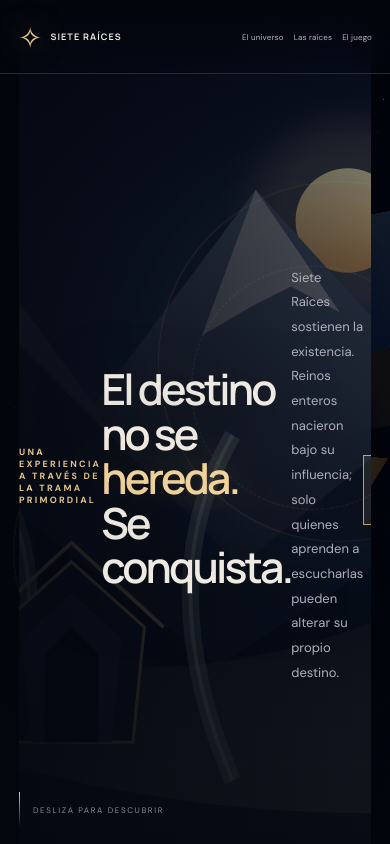
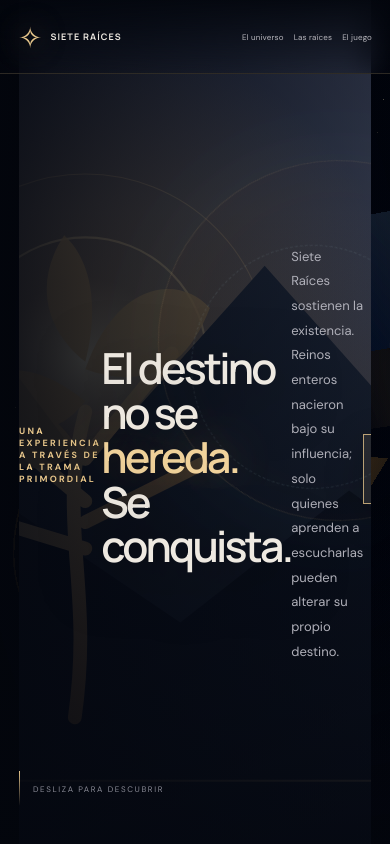
Before and after one commit to JOSEFRO/cultivation-universe-web, a React (Vite) app: page / in a window 390 px wide. Shown: the top 844 px of the page. Built offline with nearby package versions, Linux system fonts and the light colour scheme.

Commit message:
style: use unique origin artwork in hero and add skip link

```diff
--- a/src/styles.css
+++ b/src/styles.css
@@ -128,20 +128,20 @@ button,input{font:inherit}
   background-image:
     linear-gradient(90deg,rgba(4,7,15,.92) 0%,rgba(4,7,15,.72) 42%,rgba(4,7,15,.18) 100%),
     linear-gradient(0deg,rgba(4,7,15,.55),transparent 55%),
-    url('/cultivation-universe-web/art/valle-primer-alba.svg');
+    url('/cultivation-universe-web/art/origen-primordial.svg');
   background-size:cover;
   background-position:center right;
   background-repeat:no-repeat;
 }
 .world-hero:before{border-color:rgba(232,199,140,.28);box-shadow:inset 0 0 110px rgba(232,199,140,.06),0 0 110px rgba(106,196,207,.12)}
 .world-hero:after{border-color:rgba(185,231,236,.28)}
-.portal-card-world{background-image:linear-gradient(145deg,rgba(8,13,24,.82),rgba(7,11,19,.94)),url('/cultivation-universe-web/art/valle-primer-alba.svg');background-size:cover;background-position:center}
+.portal-card-world{background-image:linear-gradient(145deg,rgba(8,13,24,.82),rgba(7,11,19,.94)),url('/cultivation-universe-web/art/origen-primordial.svg');background-size:cover;background-position:center}
 .portal-card-roots{background-image:linear-gradient(145deg,rgba(8,13,24,.78),rgba(7,11,19,.94)),url('/cultivation-universe-web/art/santuario-raiz.svg');background-size:cover;background-position:center}
 .portal-card-game{background-image:linear-gradient(145deg,rgba(8,13,24,.78),rgba(7,11,19,.94)),url('/cultivation-universe-web/art/islas-celestes.svg');background-size:cover;background-position:center}
 .chapter-art-image{background-position:center 48%}
 .chapter-art-shade{background:linear-gradient(90deg,rgba(5,8,15,.04),rgba(5,8,15,.12) 42%,rgba(5,8,15,.66)),linear-gradient(0deg,rgba(5,8,15,.52),transparent 52%)}
 @media(max-width:700px){
- .world-hero{background-position:62% center;background-image:linear-gradient(90deg,rgba(4,7,15,.86),rgba(4,7,15,.48)),linear-gradient(0deg,rgba(4,7,15,.78),transparent 75%),url('/cultivation-universe-web/art/valle-primer-alba.svg')}
+ .world-hero{background-position:62% center;background-image:linear-gradient(90deg,rgba(4,7,15,.86),rgba(4,7,15,.48)),linear-gradient(0deg,rgba(4,7,15,.78),transparent 75%),url('/cultivation-universe-web/art/origen-primordial.svg')}
  .chapter-art-image{background-position:center}
 }
 
@@ -159,3 +159,9 @@ a:focus-visible{outline:2px solid #f0d39d;outline-offset:4px;border-radius:2px}
 @media(prefers-reduced-motion:reduce){
   .world-nav nav a,.enter-world{transition:none}
 }
+
+
+/* Keyboard skip navigation */
+.skip-link{position:fixed;z-index:20;top:10px;left:10px;padding:12px 16px;background:#f0d39d;color:#111827;font-size:12px;font-weight:700;transform:translateY(-160%);transition:transform .2s}
+.skip-link:focus{transform:translateY(0)}
+@media(prefers-reduced-motion:reduce){.skip-link{transition:none}}
```
